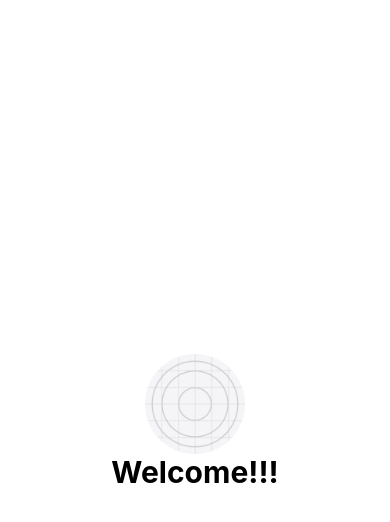
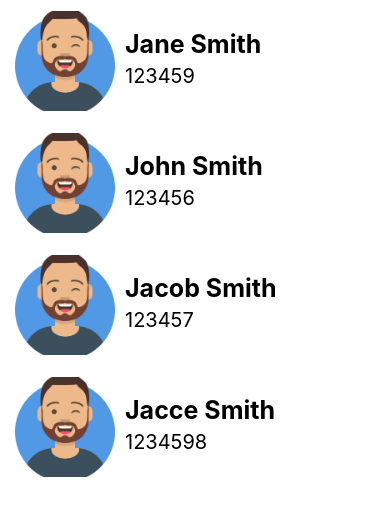
Before and after one commit to Bolimul/fullstack_course_project_front, a React Native app: screen / in a window 390 px wide. Shown: the top 522 px of the page. Built offline with nearby package versions, Linux system fonts and the light colour scheme.

Commit message:
adding possibility to show list of students

```diff
--- a/App.tsx
+++ b/App.tsx
@@ -1,37 +1,23 @@
-import { StatusBar } from 'expo-status-bar';
-import { useState } from 'react';
-import { StyleSheet, Text, View, Image, TouchableOpacity, Alert } from 'react-native';
+import { useState, FC } from 'react';
+import { StyleSheet, Text, View, Image, TouchableOpacity, Alert, TextInput, StatusBar, Button} from 'react-native';
+import StudentList from './Components/StudentList';
+
 
 export default function App() {
-  const [txt, setText] = useState("Welcome!!!")
-  const text = () => {
-    setText("to SCE!")
-  }
+
   return (
     <View style={styles.container}>
-      <TouchableOpacity onPress={() => {setText("Hello World!!!")}}>
-        <Image style={styles.image}source={require('./assets/icon.png')}/>
-      </TouchableOpacity>
-      <Text style={styles.title} onPress={text}>{txt}</Text>
-      <StatusBar style="auto" />
+      <StudentList />
     </View>
   );
 }
 
 const styles = StyleSheet.create({
   container: {
+    marginTop: StatusBar.currentHeight,
     flex: 1,
+    flexDirection: 'column',
     backgroundColor: '#fff',
-    alignItems: 'center',
-    justifyContent: 'center',
   },
-  title: {
-    fontSize: 30,
-    fontWeight: 'bold'
-  },
-  image: {
-    width: 100,
-    height: 100,
-    borderRadius: 100
-  }
+
 });
--- /dev/null
+++ b/Components/StudentList.tsx
@@ -0,0 +1,36 @@
+import {FC, useEffect, useState} from "react";
+import {FlatList, StatusBar, Text, View, StyleSheet} from "react-native"
+import StudentListRow from "./StudentListRow";
+import StudentModel, {Student} from "../Model/StudentModel";
+
+
+const StudentList: FC = () => {
+    const [data, setData] = useState<Student[]>([])
+    const onItemSelected = (id: string) => {
+        console.log('Item selected' + id)
+    }
+
+useEffect(() => {
+    setData(StudentModel.getAllStudents())
+}, [])
+
+    return(
+        <FlatList
+            style={styles.flatstyle}
+            data = {data}
+            keyExtractor={(item) => item.id}
+            renderItem={({item}) => (
+                <StudentListRow name={item.name} id={item.id} imgURL={item.imgUrl} onItemSelected={onItemSelected}/>
+            )}
+        />
+    )
+}
+
+const styles = StyleSheet.create({
+    flatstyle: {
+        flex: 1,
+        marginTop: StatusBar.currentHeight
+    }
+});
+
+export default StudentList
--- /dev/null
+++ b/Components/StudentListRow.tsx
@@ -0,0 +1,59 @@
+import { useState, FC } from 'react';
+import { StyleSheet, Text, View, Image, TouchableOpacity, Alert, TextInput, StatusBar, Button, TouchableHighlight} from 'react-native';
+
+const StudentListRow: FC<{
+    name: string,
+    id:string,
+    imgURL: string,
+    onItemSelected: (id: string) => void
+}> = ({name, id, imgURL, onItemSelected}) => {
+
+const onPress = () => {
+    onItemSelected(id)
+}
+  return(
+    <TouchableHighlight onPress={onPress}
+    underlayColor={'grey'}>
+        <View style={styles.listrow}>
+            <Image style={styles.avatar} source={require('../assets/avatar.png')}/>
+            <View style={styles.info}>
+            <Text style={styles.name}>{name}</Text>
+            <Text style={styles.id}>{id}</Text>
+            </View>
+        </View>
+    </TouchableHighlight>
+  )
+}
+
+const styles = StyleSheet.create({
+
+  listrow: {
+    marginHorizontal: 5,
+    flexDirection: 'row',
+    elevation: 1,
+    borderRadius: 2,
+    marginVertical: 1,
+
+  },
+  avatar: {
+    margin: 10,
+    height: 100,
+    width: 100,
+  },
+  info: {
+    flexDirection: 'column',
+    justifyContent: 'center'
+  },
+  name: {
+    marginBottom: 5,
+    fontSize:25,
+    fontWeight: 'bold'
+  },
+  id: {
+    marginBottom: 5,
+    fontSize:20
+  }
+
+});
+
+export default StudentListRow;
--- /dev/null
+++ b/Model/StudentModel.tsx
@@ -0,0 +1,48 @@
+export type Student = {
+    name: string,
+    id: string,
+    imgUrl: string
+}
+
+const data: Student[] = [
+    {
+        name: 'Jane Smith',
+        id: '123459',
+        imgUrl: 'https://via.placeholder.com/150'
+    },
+    {
+        name: 'John Smith',
+        id: '123456',
+        imgUrl: 'https://via.placeholder.com/150'
+    },
+    {
+        name: 'Jacob Smith',
+        id: '123457',
+        imgUrl: 'https://via.placeholder.com/150'
+    },
+    {
+        name: 'Jacce Smith',
+        id: '1234598',
+        imgUrl: 'https://via.placeholder.com/150'
+    }
+]
+
+const getAllStudents = (): Student[] => {
+    return data
+}
+
+const getStudent = (id: string): Student | undefined => {
+    return data.find((student) => student.id === id);
+}
+
+const addStudent = (student: Student) => {
+    data.push(student)
+}
+
+const deleteStudent = (id: string) => {
+    const index = data.findIndex((student) => student.id === id);
+    if(index != -1)
+        data.splice(index, 1)
+}
+
+export default {getAllStudents, getStudent, addStudent, deleteStudent}
```
Also changed, not shown: Components/StudentAddPage.tsx (added, +81 -0 lines), assets/avatar.png (added).
